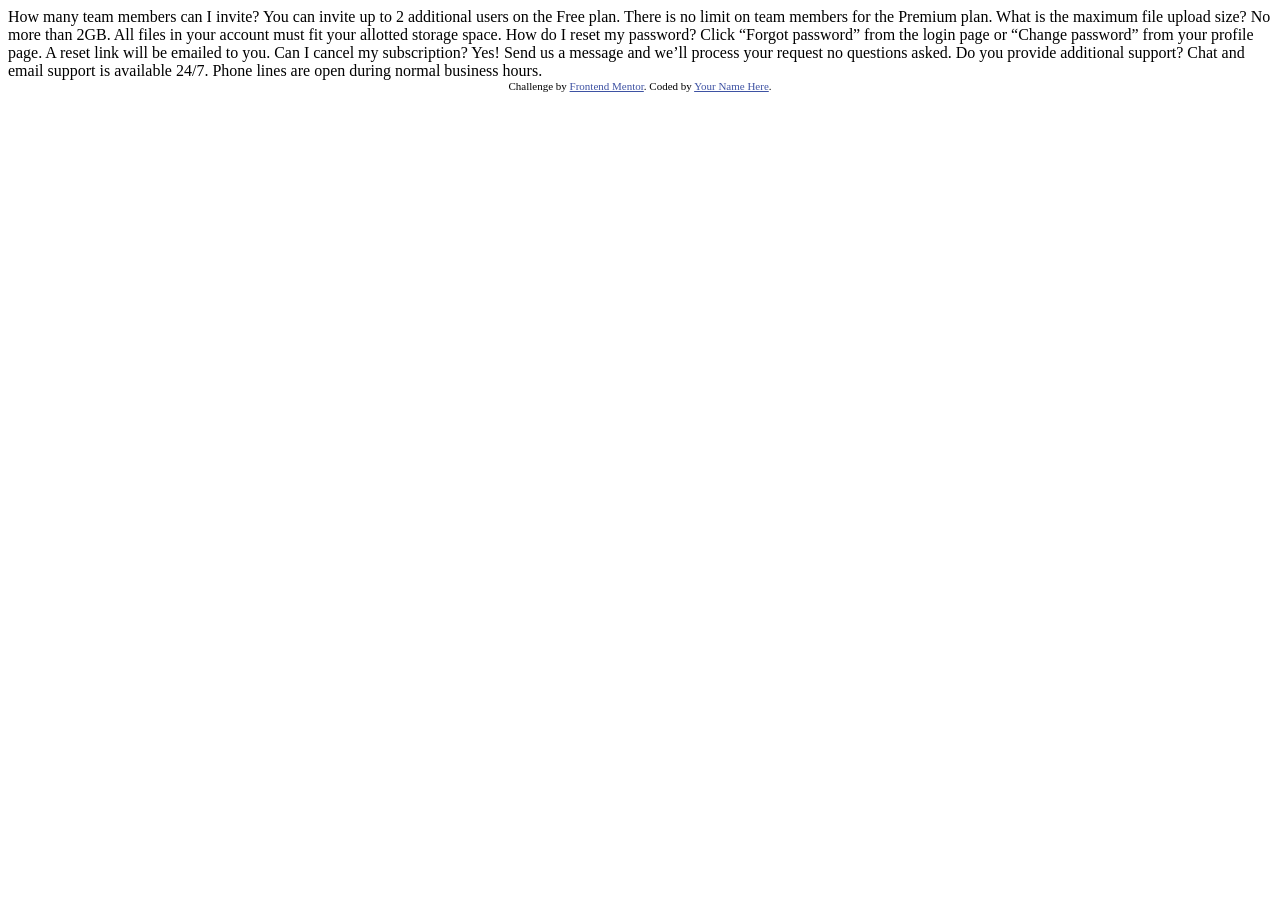
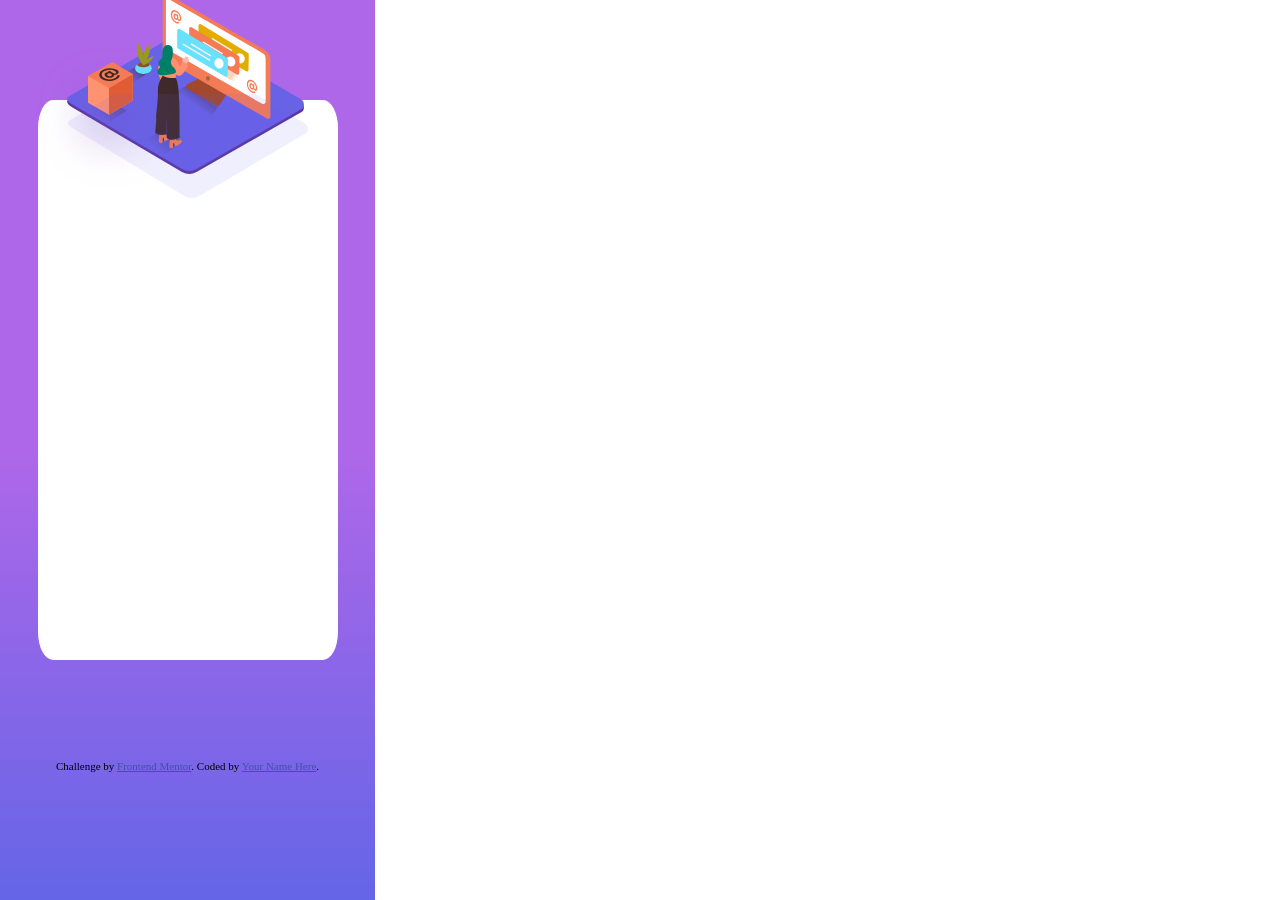
Before and after one commit to nwkwok/Frontend-Mentor-Challenges, a plain HTML site: page faq-accordion-card-main/index.html in a window 1280 px wide. Before the commit the page ends 800 px from the top, so only its background shows below. Drawn offline with Linux system fonts and the light colour scheme.

Commit message:
make background, card-container and align svgs

```diff
--- /dev/null
+++ b/faq-accordion-card-main/css/main.scss
@@ -0,0 +1,56 @@
+//Font
+@import url('https://fonts.googleapis.com/css2?family=Kumbh+Sans:wght@400;700&display=swap');
+
+//Primary Colors
+$darkBlue: hsl(238, 29%, 16%);
+$softRed: hsl(14, 88%, 65%);
+
+//Background gradient
+$softViolet: hsl(273, 75%, 66%);
+$softBlue: hsl(240, 73%, 65%);
+
+//Text
+$veryDarkBlue: hsl(237, 12%, 33%);
+$darkBlue: hsl(240, 6%, 50%);
+
+//Dividers
+$lightBlue: hsl(240, 5%, 91%);
+
+html, body {
+  max-width: 375px;
+  margin: 0;
+  font-size: 12px;
+  box-sizing: border-box;
+}
+
+.background {
+  width: 100%;
+  height: 100vh;
+  background-image: linear-gradient(to bottom, $softViolet 50%, $softBlue);
+  background-position: cover;
+  background-repeat: no-repeat;
+}
+
+.card-container {
+  background-color: white;
+  border-radius: 5%;
+  height: 70vh;
+  width: 300px;
+  display: block;
+  margin: 100px auto;
+}
+
+.image-container {
+  position: absolute;
+  top: -6px;
+  display: block;
+  margin-left: auto;
+  margin-right: auto;
+
+
+  &-shadow {
+    position: absolute;
+    top: 100px;
+    left: 30px;
+  }
+}
--- a/faq-accordion-card-main/index.html
+++ b/faq-accordion-card-main/index.html
@@ -5,6 +5,7 @@
   <meta name="viewport" content="width=device-width, initial-scale=1.0"> <!-- displays site properly based on user's device -->
 
   <link rel="icon" type="image/png" sizes="32x32" href="./images/favicon-32x32.png">
+  <link rel="stylesheet" href="css/dist/main.css" />
 
   <title>Frontend Mentor | FAQ Accordion Card</title>
 
@@ -14,8 +15,15 @@
     .attribution a { color: hsl(228, 45%, 44%); }
   </style>
 </head>
-<body>
-  How many team members can I invite?
+<body class='background'>
+
+  <div class="card-container">
+    <div class="image-container">
+      <img src="./images/illustration-woman-online-mobile.svg" class="image-container-woman"/>
+      <img src="./images/bg-pattern-mobile.svg" class="image-container-shadow"/>
+    </div>
+
+  <!-- How many team members can I invite?
   You can invite up to 2 additional users on the Free plan. There is no limit on
   team members for the Premium plan.
 
@@ -30,7 +38,8 @@
   Yes! Send us a message and we’ll process your request no questions asked.
 
   Do you provide additional support?
-  Chat and email support is available 24/7. Phone lines are open during normal business hours.
+  Chat and email support is available 24/7. Phone lines are open during normal business hours. -->
+</div>
 
   <div class="attribution">
     Challenge by <a href="https://www.frontendmentor.io?ref=challenge" target="_blank">Frontend Mentor</a>.
```
Also changed, not shown: faq-accordion-card-main/css/dist/main.css (added), faq-accordion-card-main/css/main.css (added).
